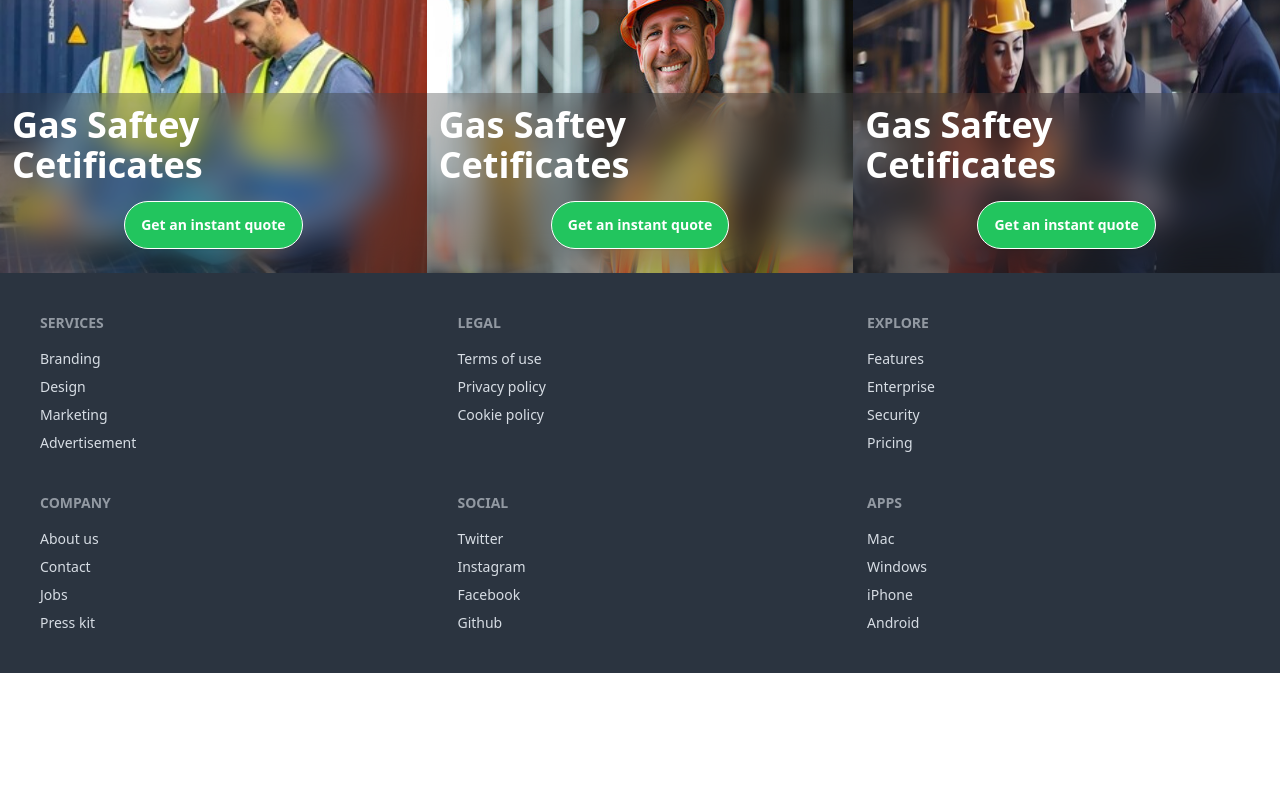
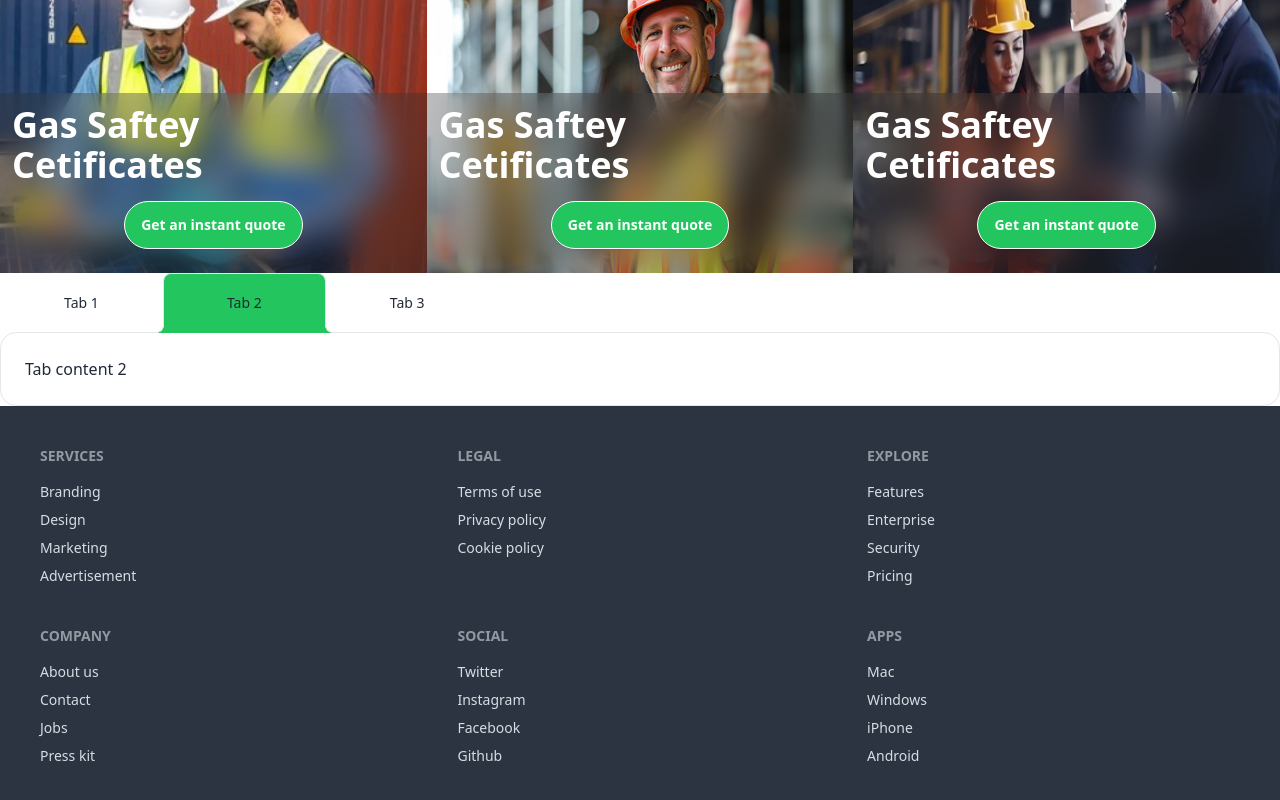
Before and after one commit to rjspyk5/reactContest, a React (Vite) app: page / in a window 1280 px wide. Shown: the part 1135-1935 px from the top of the page. Before the commit the page ends 1808 px from the top, so only its background shows below. Built offline with nearby package versions, Linux system fonts and the light colour scheme.

Commit message:
add basic tabs group

```diff
--- a/src/Pages/Home/Home.jsx
+++ b/src/Pages/Home/Home.jsx
@@ -1,12 +1,14 @@
 import React from "react";
 import { Hero } from "../../components/HeroSection/Hero";
 import { PopularServices } from "../../components/PopularServices/PopularServices";
+import { AllServices } from "../../components/AllServices/AllServices";
 
 export const Home = () => {
   return (
     <div>
       <Hero />
       <PopularServices />
+      <AllServices />
     </div>
   );
 };
--- /dev/null
+++ b/src/components/AllServices/AllServices.css
@@ -0,0 +1,15 @@
+.customTab {
+  --tab-padding: 4rem;
+  height: 60px;
+
+  --tab-bg: #22c55e;
+}
+.customTab:hover {
+  background-color: #22c55e;
+  color: whitesmoke;
+}
+
+.customTab:active,
+.customTab:focus {
+  color: whitesmoke;
+}
--- a/src/components/AllServices/AllServices.jsx
+++ b/src/components/AllServices/AllServices.jsx
@@ -1,5 +1,53 @@
 import React from "react";
+import "./AllServices.css";
 
 export const AllServices = () => {
-  return <div>AllServices</div>;
+  return (
+    <div>
+      <div role="tablist" className="tabs tabs-lifted">
+        <input
+          type="radio"
+          name="my_tabs_2"
+          role="tab"
+          className="tab customTab"
+          aria-label="Tab 1"
+        />
+        <div
+          role="tabpanel"
+          className="tab-content bg-base-100 border-base-300 rounded-box p-6"
+        >
+          Tab content 1
+        </div>
+
+        <input
+          type="radio"
+          name="my_tabs_2"
+          role="tab"
+          className="tab customTab"
+          aria-label="Tab 2"
+          defaultChecked
+        />
+        <div
+          role="tabpanel"
+          className="tab-content bg-base-100 border-base-300 rounded-box p-6"
+        >
+          Tab content 2
+        </div>
+
+        <input
+          type="radio"
+          name="my_tabs_2"
+          role="tab"
+          className="tab customTab"
+          aria-label="Tab 3"
+        />
+        <div
+          role="tabpanel"
+          className="tab-content bg-base-100 border-base-300 rounded-box p-6"
+        >
+          Tab content 3
+        </div>
+      </div>
+    </div>
+  );
 };
```
